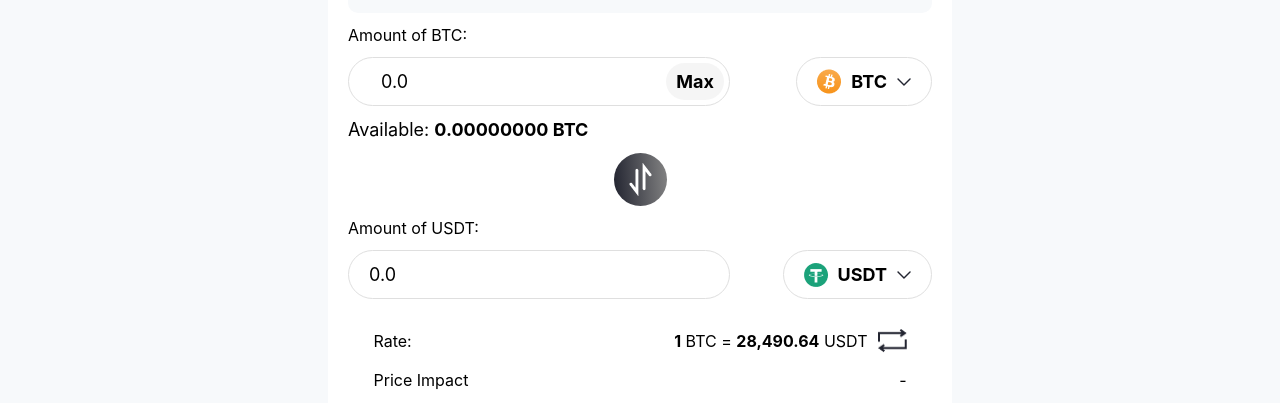
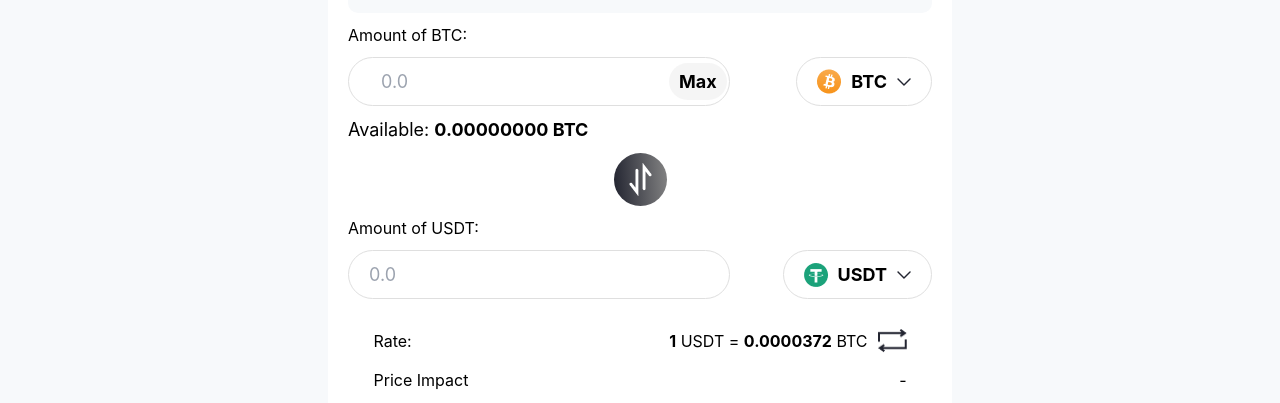
Before and after one commit to Bacchern/CNow-bac-chem, a React (Vite) app: page /swap in a window 1280 px wide. Shown: the part 244-647 px from the top of the page. Built offline with nearby package versions, Linux system fonts and the light colour scheme.

Commit message:
swapswap

```diff
--- a/src/pages/Swap/index.jsx
+++ b/src/pages/Swap/index.jsx
@@ -1,18 +1,22 @@
-import React from "react"
-import "./style.scss"
-import oclock from "@src/assets/img/Swap/oclock.png"
-import checkoclock from "@src/assets/img/Swap/checkoclock.png"
-import Bitcoin from "@src/assets/img/Swap/Bitcoin.png"
-import swapswap from "@src/assets/img/Swap/swapswap.png"
-import traodoi from "@src/assets/img/Swap/traodoi.png"
-import Wallet from "@src/assets/img/Swap/Wallet.png"
-import usdt from "@src/assets/img/Swap/usdt.png"
-import thanhcheck from "@src/assets/img/Swap/thanhcheck.png"
-import arrow from "@src/assets/img/Deposti/ArrowDown.png"
-
-
+import React, { useState } from "react";
+import "./style.scss";
+import oclock from "@src/assets/img/Swap/oclock.png";
+import checkoclock from "@src/assets/img/Swap/checkoclock.png";
+import Bitcoin from "@src/assets/img/Swap/Bitcoin.png";
+import swapswap from "@src/assets/img/Swap/swapswap.png";
+import traodoi from "@src/assets/img/Swap/traodoi.png";
+import Wallet from "@src/assets/img/Swap/Wallet.png";
+import usdt from "@src/assets/img/Swap/usdt.png";
+import thanhcheck from "@src/assets/img/Swap/thanhcheck.png";
+import arrow from "@src/assets/img/Deposti/ArrowDown.png";
 
 export default function Swap() {
+  const [changestate, setChangeState] = useState(true);
+
+  const onSwap = () => {
+    setChangeState(!changestate);
+  };
+
   return (
     <div className="swap" style={{ background: "#F7F9FB" }}>
       <div className="container">
@@ -23,7 +27,13 @@ export default function Swap() {
                 <div style={{ fontSize: "32px", fontWeight: "bold" }}>Swap</div>
                 <div className="his">
                   <div className="tran">Transaction History</div>
-                                    <div style={{ display: "flex", gap: " 10px", alignItems: "center" }}>
+                  <div
+                    style={{
+                      display: "flex",
+                      gap: " 10px",
+                      alignItems: "center",
+                    }}
+                  >
                     <img src={oclock} alt="" />
                     <img src={checkoclock} alt="" />
                   </div>
@@ -35,32 +45,63 @@ export default function Swap() {
                   <div>No Wallet</div>
                 </div>
                 <div className="BTC">
-                                    <div>Amount of BTC:</div>
+                  {(changestate == true && <div>Amount of BTC:</div>) || (
+                    <div>Amount of USDT:</div>
+                  )}
                   <div className="BTC-main">
                     <div className="BTC-main_input">
-                                            <div>0.0</div>
+                      <input type="text" placeholder="0.0" />
                       <div className="max">Max</div>
                     </div>
+                    {(changestate == true && (
                       <div className="BTC-main_img">
                         <img src={Bitcoin} alt="" />
-                                            <div style={{ fontSize: "18px", fontWeight: "bold" }}>BTC</div>
+                        <div style={{ fontSize: "18px", fontWeight: "bold" }}>
+                          BTC
+                        </div>
                         <img src={arrow} alt="" />
                       </div>
-                                    </div>
-                                    <div style={{ fontSize: "18px" }}>Available: <span style={{ fontWeight: "bold" }}>0.00000000 BTC</span></div>
-                                </div>
-                                <div className="imgswap">
-                                    <div className="swapswap"><img src={swapswap} alt="" /></div>
-                                </div>
-                                <div className="USDT">
-                                    <div>Amount of USDT:</div>
-                                    <div className="USDT-main">
-                                        <div className="USDT-main_num">0.0</div>
+                    )) || (
                       <div className="USDT-main_img">
                         <img src={usdt} alt="" />
                         <div style={{ fontWeight: "bold" }}>USDT</div>
                         <img src={arrow} alt="" />
                       </div>
+                    )}
+                  </div>
+                  <div style={{ fontSize: "18px" }}>
+                    Available:{" "}
+                    <span style={{ fontWeight: "bold" }}>0.00000000 BTC</span>
+                  </div>
+                </div>
+                <div className="imgswap">
+                  <div className="swapswap" onClick={onSwap}>
+                    <img src={swapswap} alt="" />
+                  </div>
+                </div>
+                <div className="USDT">
+                  {(changestate == false && <div>Amount of BTC:</div>) || (
+                    <div>Amount of USDT:</div>
+                  )}
+                  <div className="USDT-main">
+                    <div className="USDT-main_num">
+                      <input type="text" placeholder="0.0" />
+                    </div>
+                    {(changestate == true && (
+                      <div className="USDT-main_img">
+                        <img src={usdt} alt="" />
+                        <div style={{ fontWeight: "bold" }}>USDT</div>
+                        <img src={arrow} alt="" />
+                      </div>
+                    )) || (
+                      <div className="BTC-main_img">
+                        <img src={Bitcoin} alt="" />
+                        <div style={{ fontSize: "18px", fontWeight: "bold" }}>
+                          BTC
+                        </div>
+                        <img src={arrow} alt="" />
+                      </div>
+                    )}
                   </div>
                 </div>
               </div>
@@ -69,7 +110,16 @@ export default function Swap() {
                   <div>
                     <div>Rate:</div>
                     <div>
-                                            <div><span style={{ fontWeight: "bold" }}>1</span> BTC = <span style={{ fontWeight: "bold" }}>28,490.64</span> USDT</div>
+                      {changestate == false && <div>
+                        <span style={{ fontWeight: "bold" }}>1</span> BTC ={" "}
+                        <span style={{ fontWeight: "bold" }}>28,490.64</span>{" "}
+                        USDT
+                      </div>
+                      || <div>
+                        <span style={{ fontWeight: "bold" }}>1</span> USDT ={" "}
+                        <span style={{ fontWeight: "bold" }}> 0.0000372</span>{" "}
+                        BTC
+                      </div>}
                       <img src={traodoi} alt="" />
                     </div>
                   </div>
@@ -82,11 +132,15 @@ export default function Swap() {
                     <div>Standard: 3</div>
                   </div>
                 </div>
-                                <div><img src={thanhcheck} alt="" /></div>
+                <div>
+                  <img src={thanhcheck} alt="" />
+                </div>
                 <div className="Esti">
                   <div>
                     <div>Estimated Gas Fee</div>
-                                        <div style={{ fontWeight: "bold" }}>0.00045 BNB ~ $0.11</div>
+                    <div style={{ fontWeight: "bold" }}>
+                      0.00045 BNB ~ $0.11
+                    </div>
                   </div>
                   <div>
                     <div>Liquidity Fee</div>
@@ -104,5 +158,5 @@ export default function Swap() {
         </div>
       </div>
     </div>
-    )
+  );
 }
--- a/src/pages/Swap/style.scss
+++ b/src/pages/Swap/style.scss
@@ -1,10 +1,10 @@
-.swap{
-    &-main{
+.swap {
+    &-main {
         display: flex;
         justify-content: center;
         padding-top: 20px;
         padding-bottom: 20px;
-        .table{
+        .table {
             display: flex;
             flex-direction: column;
             gap: 20px;
@@ -13,25 +13,25 @@
             padding: 20px;
             max-width: 624px;
             border-radius: 20px;
-            &-main{
+            &-main {
                 display: flex;
                 flex-direction: column;
                 gap: 30px;
                 align-items: center;
                 width: 100%;
-                &_title{
+                &_title {
                     display: flex;
                     justify-content: space-between;
                     align-items: center;
                     width: 100%;
-                    .his{
+                    .his {
                         display: flex;
                         gap: 10px;
                         align-items: center;
                         @media (max-width: 500px) {
                             flex-direction: column-reverse;
                         }
-                        .tran{
+                        .tran {
                             display: flex;
                             font-size: 14px;
                             font-weight: 500;
@@ -41,12 +41,12 @@
                         }
                     }
                 }
-                &_content{
+                &_content {
                     display: flex;
                     flex-direction: column;
                     gap: 10px;
                     width: 100%;
-                    .wallet{
+                    .wallet {
                         display: flex;
                         align-items: center;
                         gap: 30px;
@@ -56,18 +56,18 @@
                         padding: 15px;
                         font-size: 16px;
                     }
-                    .BTC{
+                    .BTC {
                         display: flex;
                         flex-direction: column;
                         gap: 10px;
-                        &-main{
+                        &-main {
                             display: flex;
                             justify-content: space-between;
-                            @media (max-width:680px) {
+                            @media (max-width: 680px) {
                                 gap: 20px;
                                 justify-content: none;
                             }
-                            &_input{
+                            &_input {
                                 display: flex;
                                 justify-content: space-between;
                                 align-items: center;
@@ -77,25 +77,27 @@
                                 max-width: 382px;
                                 width: 100%;
                                 font-size: 18px;
-                                :first-child{
+                                 :first-child {
                                     padding-left: 27px;
                                     @media (max-width: 500px) {
                                         padding-left: 15px;
                                     }
                                 }
-
-                                .max{
+                                >input {
+                                    outline: none;
+                                }
+                                .max {
                                     display: flex;
                                     border-radius: 100px;
-                                    background:  linear-gradient(265.56deg, #F5F5F5 -0.27%, #F5F5F5 -0.26%, #F5F5F5 98.59%);
+                                    background: linear-gradient(265.56deg, #F5F5F5 -0.27%, #F5F5F5 -0.26%, #F5F5F5 98.59%);
                                     padding: 5px 10px;
                                     font-weight: bold;
-                                    @media (max-width:500px) {
+                                    @media (max-width: 500px) {
                                         padding: 8px 20px;
                                     }
                                 }
                             }
-                            &_img{
+                            &_img {
                                 display: flex;
                                 align-items: center;
                                 gap: 10px;
@@ -106,10 +108,10 @@
                             }
                         }
                     }
-                    .imgswap{
+                    .imgswap {
                         display: flex;
                         justify-content: center;
-                        .swapswap{
+                        .swapswap {
                             display: flex;
                             background: linear-gradient(265.56deg, #246CF9 -0.27%, #848484 -0.26%, #232531 98.59%);
                             border-radius: 100px;
@@ -120,19 +122,19 @@
                             align-items: center;
                         }
                     }
-                    .USDT{
+                    .USDT {
                         display: flex;
                         flex-direction: column;
                         gap: 10px;
-                        &-main{
+                        &-main {
                             display: flex;
                             align-items: center;
                             justify-content: space-between;
                             font-size: 18px;
-                            @media (max-width:680px) {
+                            @media (max-width: 680px) {
                                 gap: 20px;
                             }
-                            &_num{
+                            &_num {
                                 display: flex;
                                 justify-content: space-between;
                                 align-items: center;
@@ -142,11 +144,14 @@
                                 max-width: 382px;
                                 width: 100%;
                                 font-size: 18px;
-                                @media (max-width:500px) {
+                                @media (max-width: 500px) {
                                     padding: 13px 20px;
                                 }
+                                >input {
+                                    outline: none;
+                                }
                             }
-                            &_img{
+                            &_img {
                                 display: flex;
                                 align-items: center;
                                 gap: 10px;
@@ -154,38 +159,38 @@
                                 border: 1px solid #DFDFDF;
                                 padding: 10px 20px;
                                 justify-content: center;
-                                @media (max-width:500px) {
+                                @media (max-width: 500px) {
                                     padding: 12px 32px;
                                 }
                             }
                         }
                     }
                 }
-                &_note{
+                &_note {
                     display: flex;
                     flex-direction: column;
                     gap: 20px;
-                    .rate{
+                    .rate {
                         display: flex;
                         flex-direction: column;
                         gap: 15px;
                         font-size: 16px;
-                        >div{
+                        >div {
                             display: flex;
                             justify-content: space-between;
                             align-items: center;
-                            >div{
+                            >div {
                                 display: flex;
                                 gap: 10px;
                             }
                         }
                     }
-                    .Esti{
+                    .Esti {
                         display: flex;
                         flex-direction: column;
                         gap: 15px;
                         font-size: 16px;
-                        >div{
+                        >div {
                             display: flex;
                             align-items: center;
                             justify-content: space-between;
@@ -193,7 +198,7 @@
                     }
                 }
             }
-            &-button{
+            &-button {
                 display: flex;
                 border-radius: 100px;
                 background: red;
```
Lines whose indentation alone changed are shown as unchanged.
